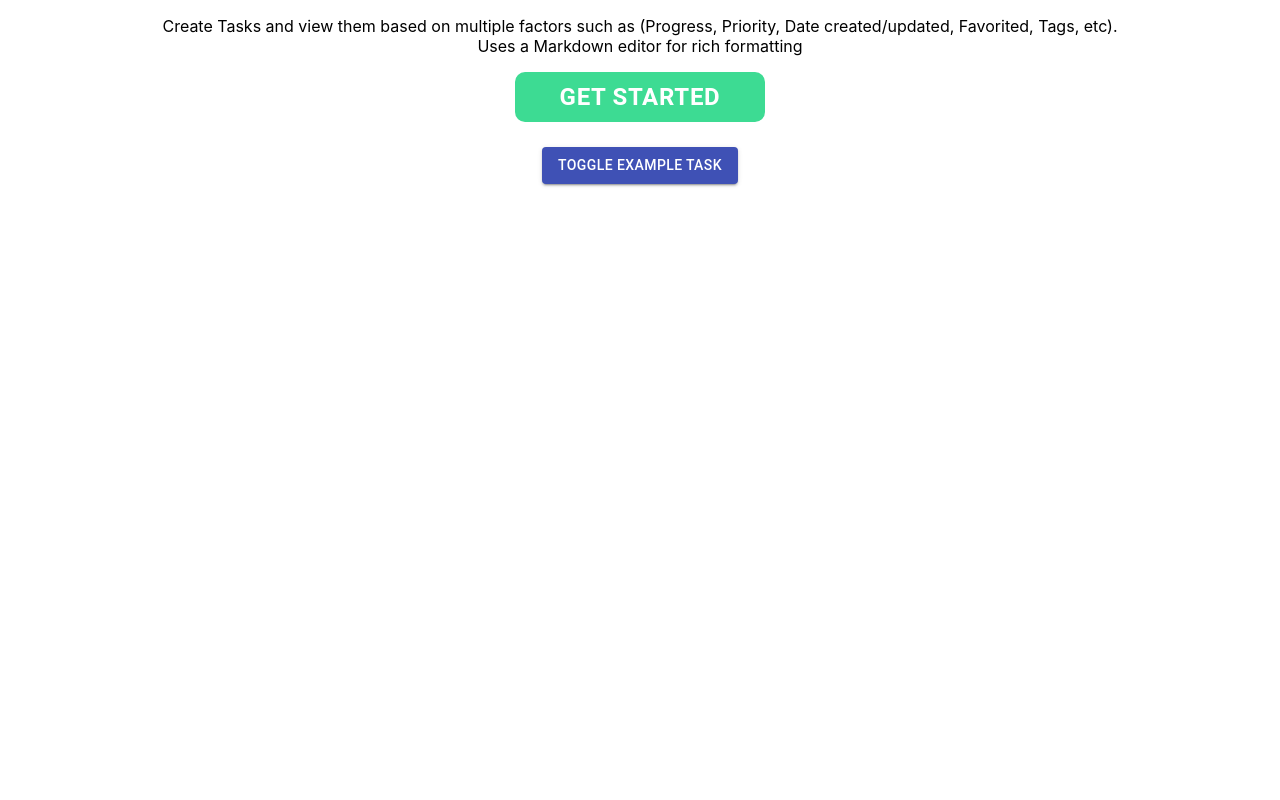
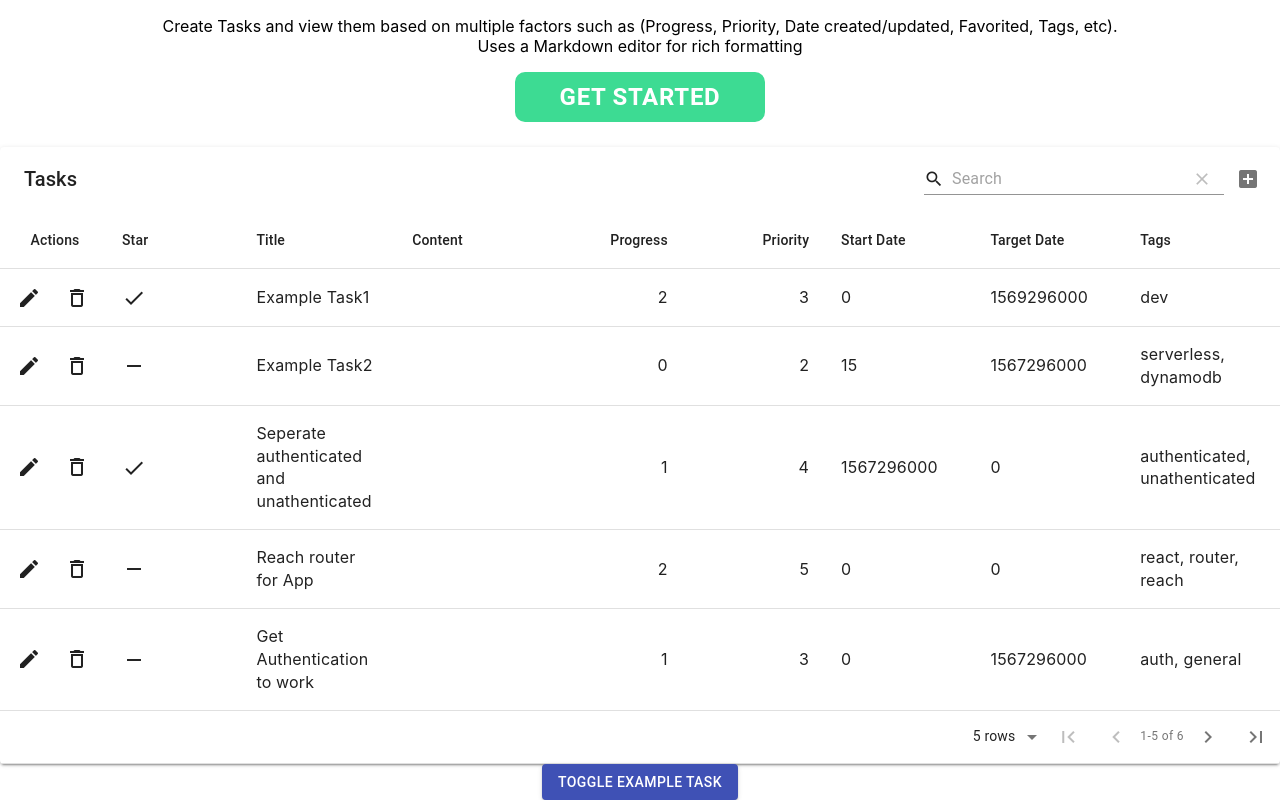
Before and after one commit to devonyu/taskr, a React (Create React App) app in the folder client/: page / in a window 1280 px wide. Shown: the part 389-1189 px from the top of the page. Before the commit the page ends 800 px from the top, so only its background shows below. Built offline with nearby package versions, Linux system fonts and the light colour scheme.

Commit message:
init material table

```diff
--- a/client/package.json
+++ b/client/package.json
@@ -6,11 +6,11 @@
   "dependencies": {
     "@date-io/moment": "^1.3.7",
     "@material-ui/core": "^4.1.1",
-    "@material-ui/icons": "^4.2.0",
     "@material-ui/pickers": "^3.1.2",
     "@tinymce/tinymce-react": "^3.2.0",
     "babel-cli": "^6.26.0",
     "babel-preset-flow": "^6.23.0",
+    "material-table": "^1.40.1",
     "moment": "^2.24.0",
     "react": "^16.8.6",
     "react-dom": "^16.8.6",
--- a/client/public/index.html
+++ b/client/public/index.html
@@ -1,6 +1,5 @@
 <!DOCTYPE html>
 <html lang="en">
-
   <head>
     <meta charset="utf-8" />
     <link rel="shortcut icon" href="%PUBLIC_URL%/favicon.ico" />
@@ -12,6 +11,10 @@
       user's mobile device or desktop. See https://developers.google.com/web/fundamentals/web-app-manifest/
     -->
     <link rel="manifest" href="%PUBLIC_URL%/manifest.json" />
+    <link
+      rel="stylesheet"
+      href="https://fonts.googleapis.com/icon?family=Material+Icons"
+    />
     <!--
       Notice the use of %PUBLIC_URL% in the tags above.
       It will be replaced with the URL of the `public` folder during the build.
@@ -38,5 +41,4 @@
       To create a production bundle, use `npm run build` or `yarn build`.
     -->
   </body>
-
 </html>
--- a/client/src/App.js
+++ b/client/src/App.js
@@ -6,6 +6,7 @@ import React from 'react';
 import Homepage from './components/Homepage';
 import Navbar from './components/Navbar';
 import SingleTask from './components/SingleTask';
+import TaskList from './components/TaskList';
 
 function App() {
   const [displayTask, toggleTask] = React.useState(false);
@@ -13,6 +14,7 @@ function App() {
     <div className="App">
       <Navbar />
       <Homepage />
+      <TaskList />
       <Button
         variant="contained"
         color="primary"
--- /dev/null
+++ b/client/src/components/TaskList.js
@@ -0,0 +1,74 @@
+// @flow
+
+import React from 'react';
+import MaterialTable from 'material-table';
+import { exampleTasks } from '../data';
+
+export default function TaskList() {
+  const [state, setState] = React.useState({
+    columns: [
+      { title: 'Star', field: 'star', type: 'boolean' },
+      { title: 'Title', field: 'title' },
+      { title: 'Content', field: 'content' },
+      { title: 'Progress', field: 'progress', type: 'numeric' },
+      {
+        title: 'Priority',
+        field: 'priority',
+        type: 'numeric',
+      },
+      {
+        title: 'Start Date',
+        field: 'startDate',
+        type: 'date',
+      },
+      {
+        title: 'Target Date',
+        field: 'targetDate',
+        type: 'date',
+      },
+      {
+        title: 'Tags',
+        field: 'tags',
+        type: 'string',
+      },
+    ],
+    data: exampleTasks,
+  });
+
+  return (
+    <MaterialTable
+      title="Tasks"
+      columns={state.columns}
+      data={state.data}
+      editable={{
+        onRowAdd: newData =>
+          new Promise(resolve => {
+            setTimeout(() => {
+              resolve();
+              const data = [...state.data];
+              data.push(newData);
+              setState({ ...state, data });
+            }, 600);
+          }),
+        onRowUpdate: (newData, oldData) =>
+          new Promise(resolve => {
+            setTimeout(() => {
+              resolve();
+              const data = [...state.data];
+              data[data.indexOf(oldData)] = newData;
+              setState({ ...state, data });
+            }, 600);
+          }),
+        onRowDelete: oldData =>
+          new Promise(resolve => {
+            setTimeout(() => {
+              resolve();
+              const data = [...state.data];
+              data.splice(data.indexOf(oldData), 1);
+              setState({ ...state, data });
+            }, 600);
+          }),
+      }}
+    />
+  );
+}
--- a/client/src/data.js
+++ b/client/src/data.js
@@ -119,3 +119,60 @@ export const priorityOptions = [
     label: 'High',
   },
 ];
+
+export const exampleTasks = [
+  {
+    star: true,
+    title: 'Example Task1',
+    progress: 2,
+    priority: 3,
+    startDate: 0,
+    targetDate: 1569296000,
+    tags: 'dev',
+  },
+  {
+    star: false,
+    title: 'Example Task2',
+    progress: 0,
+    priority: 2,
+    startDate: 15,
+    targetDate: 1567296000,
+    tags: 'serverless, dynamodb',
+  },
+  {
+    star: true,
+    title: 'Seperate authenticated and unathenticated',
+    progress: 1,
+    priority: 4,
+    startDate: 1567296000,
+    targetDate: 0,
+    tags: 'authenticated, unathenticated',
+  },
+  {
+    star: false,
+    title: 'Reach router for App',
+    progress: 2,
+    priority: 5,
+    startDate: 0,
+    targetDate: 0,
+    tags: 'react, router, reach',
+  },
+  {
+    star: false,
+    title: 'Get Authentication to work',
+    progress: 1,
+    priority: 3,
+    startDate: 0,
+    targetDate: 1567296000,
+    tags: 'auth, general',
+  },
+  {
+    star: true,
+    title: 'Finish this app',
+    progress: 2,
+    priority: 5,
+    startDate: 0,
+    targetDate: 1567296000,
+    tags: 'app, general, software',
+  },
+];
```
Also changed, not shown: client/src/App.css (line endings or trailing spaces), 1 other file (tests, documents, lock files or other folders). Lines whose indentation alone changed are shown as unchanged.
